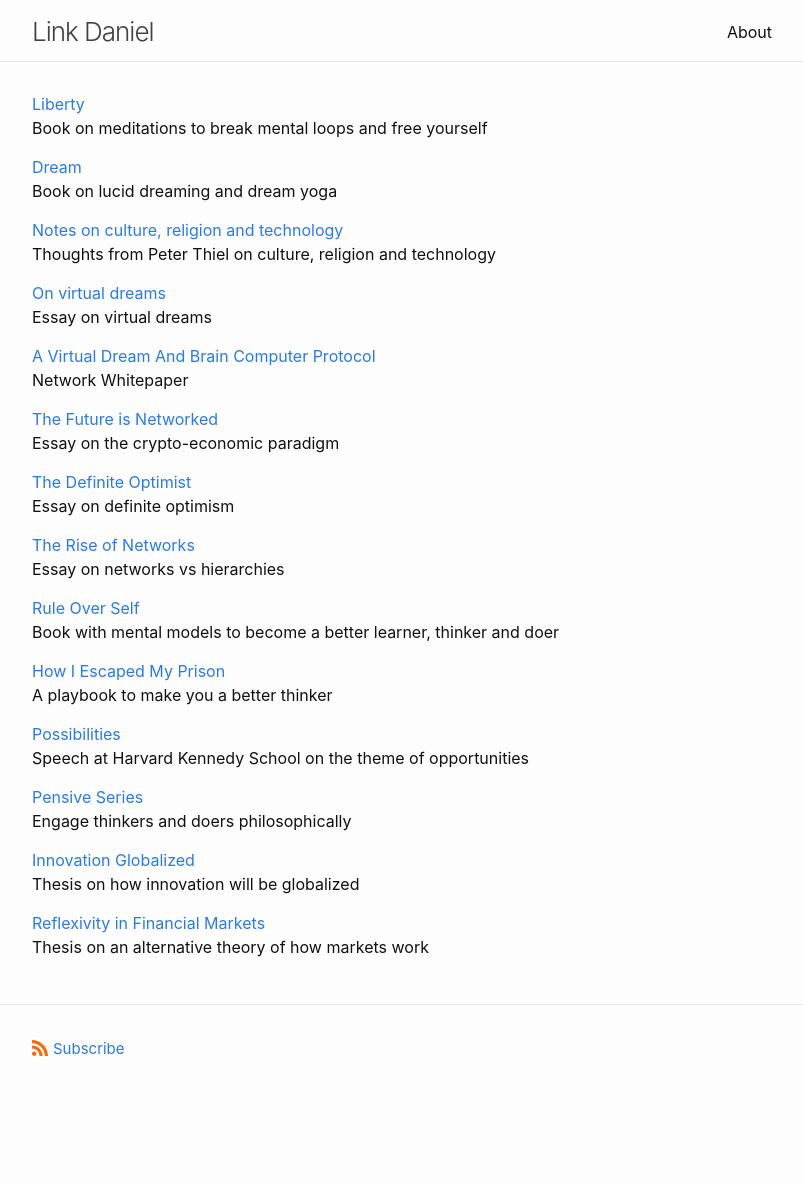
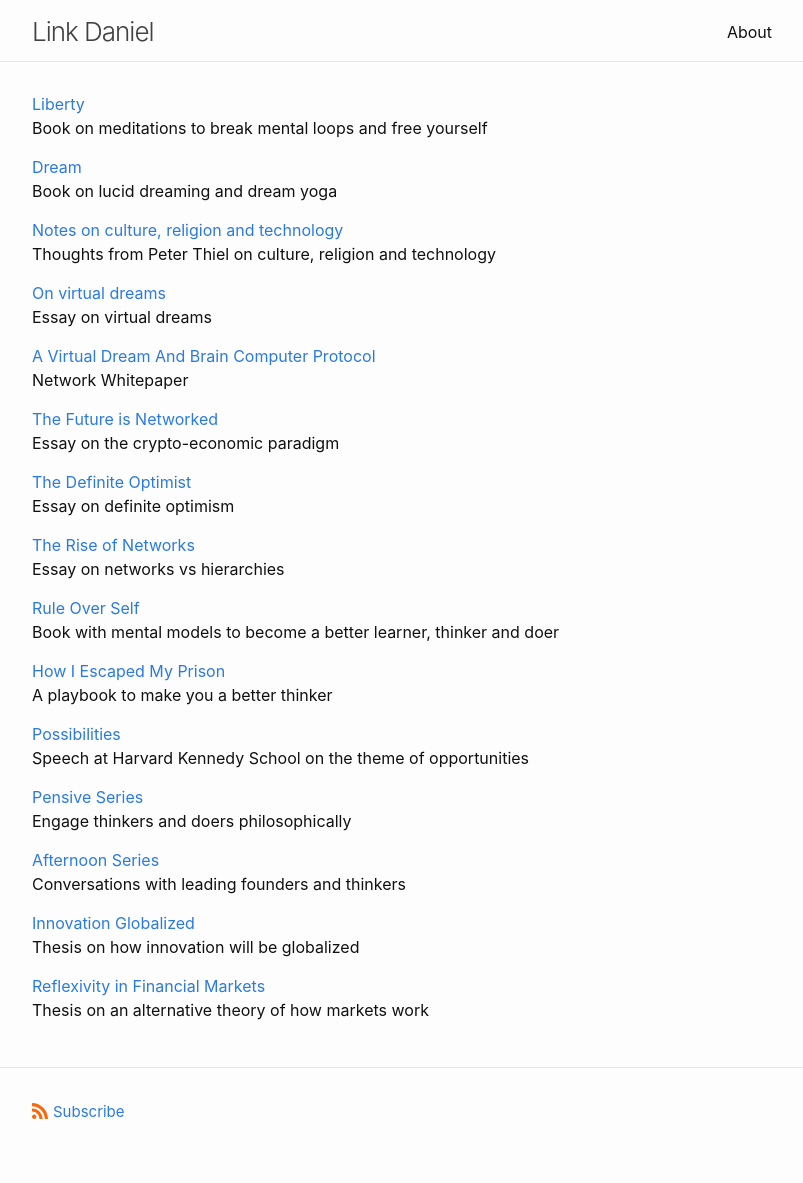
Before and after one commit to link-daniel/link.github.io, a Jekyll site: the page built from index.md, in a window 1280 px wide. Shown: the whole page, without its empty margins (238-1041 px from the left). Built offline with Jekyll 4.4.1, drawn with Linux system fonts in a browser that asks for light colours; before the commit the page ends 1120 px from its top, so only the background shows below that.

Commit message:
Update index.md

```diff
--- a/index.md
+++ b/index.md
@@ -57,6 +57,10 @@ Speech at Harvard Kennedy School on the theme of opportunities
 <br>
 Engage thinkers and doers philosophically
 
+[Afternoon Series](https://link.com.de/afternoon)
+<br>
+Conversations with leading founders and thinkers
+
 [Innovation Globalized](https://link.com.de/innovationglobalized)
 <br>
 Thesis on how innovation will be globalized
```
